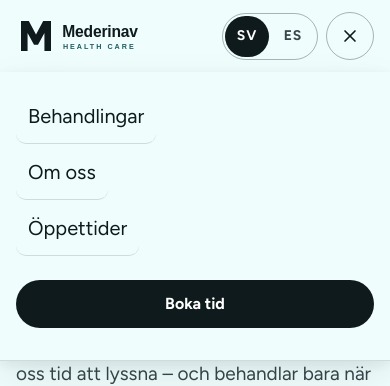
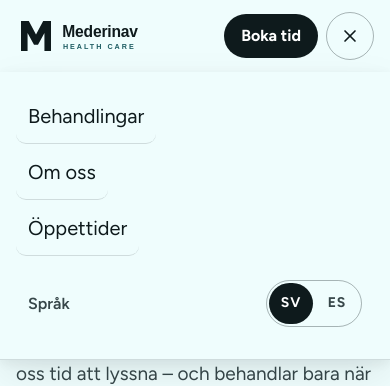
Before and after one commit to TinyPocketStudio/MederinavHealthCare, a plain HTML site: page index.html in a window 390 px wide. Both pictures are taken after a click on the button "Öppna meny". Shown: the top 386 px of the page. Drawn offline with Linux system fonts and the light colour scheme.

Commit message:
Changed Boka tid button so it doesnt disappear on phone

```diff
--- a/assets/css/styles.css
+++ b/assets/css/styles.css
@@ -312,6 +312,9 @@ button { cursor: pointer; touch-action: manipulation; }
   .brand { flex: 0 1 175px; min-width: 0; }
   .brand img { width: 100%; height: auto; }
 }
+@media (max-width: 360px) {
+  .header-actions .header-cta { padding: 0 var(--s-3); font-size: 0.9375rem; }
+}
 
 .nav-toggle {
   display: none;
@@ -330,7 +333,10 @@ button { cursor: pointer; touch-action: manipulation; }
 /* Menu breakpoint – keep in sync with matchMedia("(min-width: 901px)") in main.js */
 @media (max-width: 900px) {
   .nav-toggle { display: inline-flex; }
-  .header-cta { display: none; }
+  /* Header keeps "Boka tid"; the language switch moves into the menu (.nav-lang). */
+  .header-cta { min-height: 44px; padding: 0 var(--s-4); }
+  .js .header-actions > .lang-switch { display: none; }
+  .js .nav-lang { display: flex; }
   .site-nav {
     position: fixed;
     inset: var(--header-h) 0 auto 0;
@@ -353,9 +359,9 @@ button { cursor: pointer; touch-action: manipulation; }
   .nav-list { flex-direction: column; align-items: stretch; gap: 0; }
   .nav-list a { min-height: 56px; font-size: 1.25rem; border-radius: var(--r-sm); border-bottom: 1px solid var(--line); }
   .nav-list a[aria-current="page"] { box-shadow: none; background: var(--mint-soft); }
-  .nav-mobile-cta { display: flex !important; margin-top: var(--s-5); }
 }
-.nav-mobile-cta { display: none; }
+.nav-lang { display: none; align-items: center; justify-content: space-between; gap: var(--s-4); margin-top: var(--s-5); padding-inline: var(--s-3); }
+.nav-lang-label { font-weight: 600; color: var(--ink-2); }
 
 /* ---------- Hero ---------- */
 .hero { padding-block: var(--s-7) var(--s-8); }
--- a/index.html
+++ b/index.html
@@ -32,7 +32,13 @@
           <li><a href="om-oss.html" data-i18n="nav.about">Om oss</a></li>
           <li><a href="#oppettider" data-i18n="home.visit.hours">Öppettider</a></li>
         </ul>
-        <a class="btn btn--primary btn--block nav-mobile-cta" href="boka.html" data-i18n="cta.book">Boka tid</a>
+        <div class="nav-lang">
+          <span class="nav-lang-label" id="nav-lang-label" data-i18n="lang.label">Språk</span>
+          <div class="lang-switch" role="group" aria-labelledby="nav-lang-label">
+            <button type="button" data-set-lang="sv" lang="sv" aria-label="Svenska" aria-pressed="true">SV</button>
+            <button type="button" data-set-lang="es" lang="es" aria-label="Español" aria-pressed="false">ES</button>
+          </div>
+        </div>
       </nav>
       <div class="header-actions">
         <div class="lang-switch" role="group" aria-label="Språk" data-i18n-attr="aria-label:lang.label">
```
Also changed, not shown: behandlingar.html (+7 -1 lines), boka.html (+7 -1 lines), om-oss.html (+7 -1 lines).
